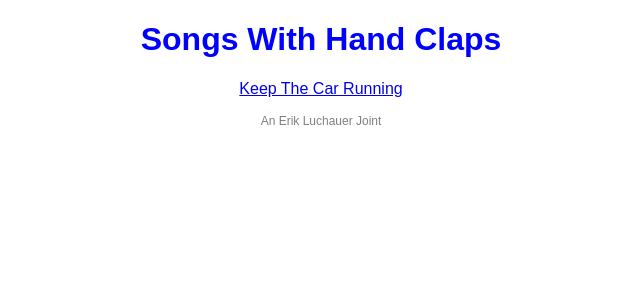
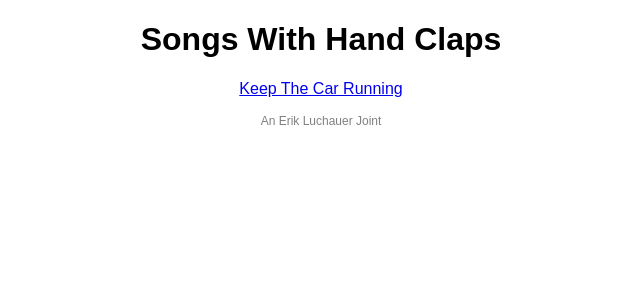
Before and after one commit to luchauer/songswithhandclaps, a Jekyll site: the page built from index.html, in a window 1280 px wide. Shown: the top 300 px of the page, without its empty margins (319-959 px from the left). Built offline with Jekyll 4.4.1, drawn with Linux system fonts in a browser that asks for light colours.

Commit message:
Update main.css

```diff
--- a/css/main.css
+++ b/css/main.css
@@ -5,7 +5,7 @@ body {
 }
 
 .swhc-page-h1-link {
-    color: blue;
+    color: black;
     text-decoration: none;
 }
 
```
